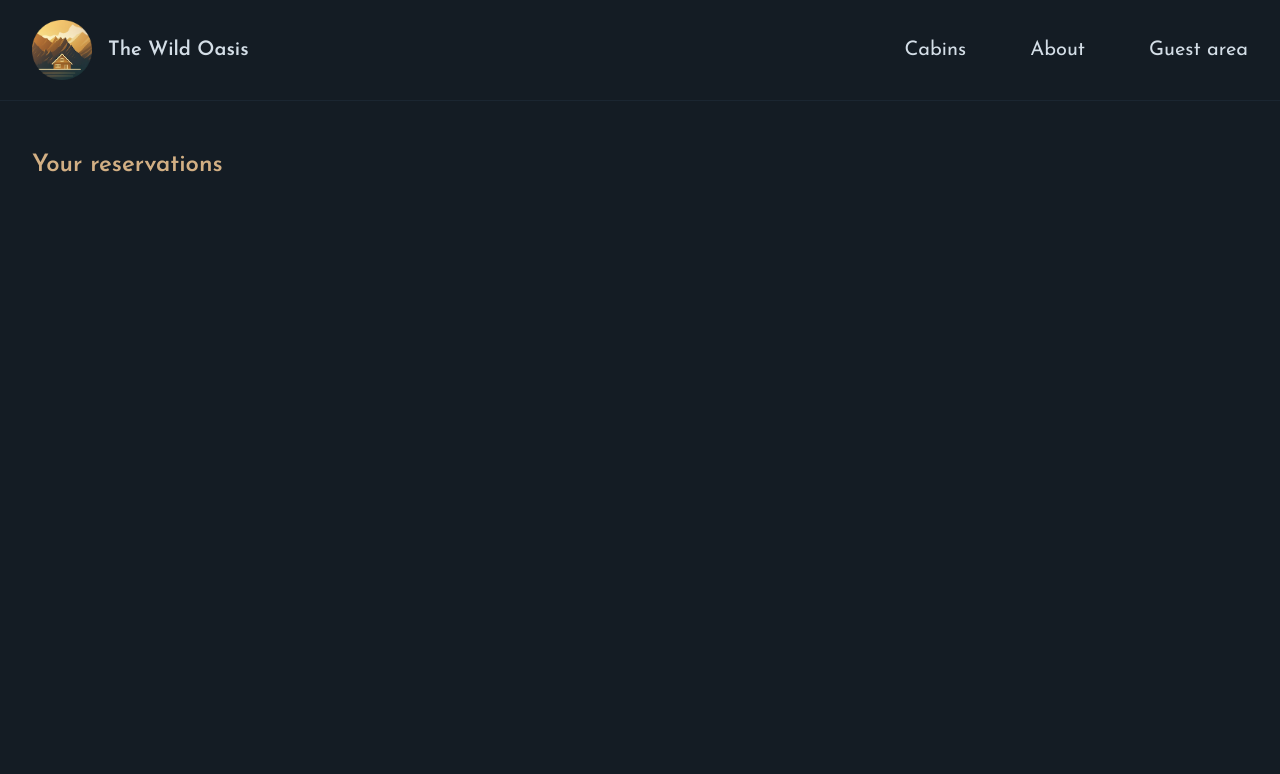
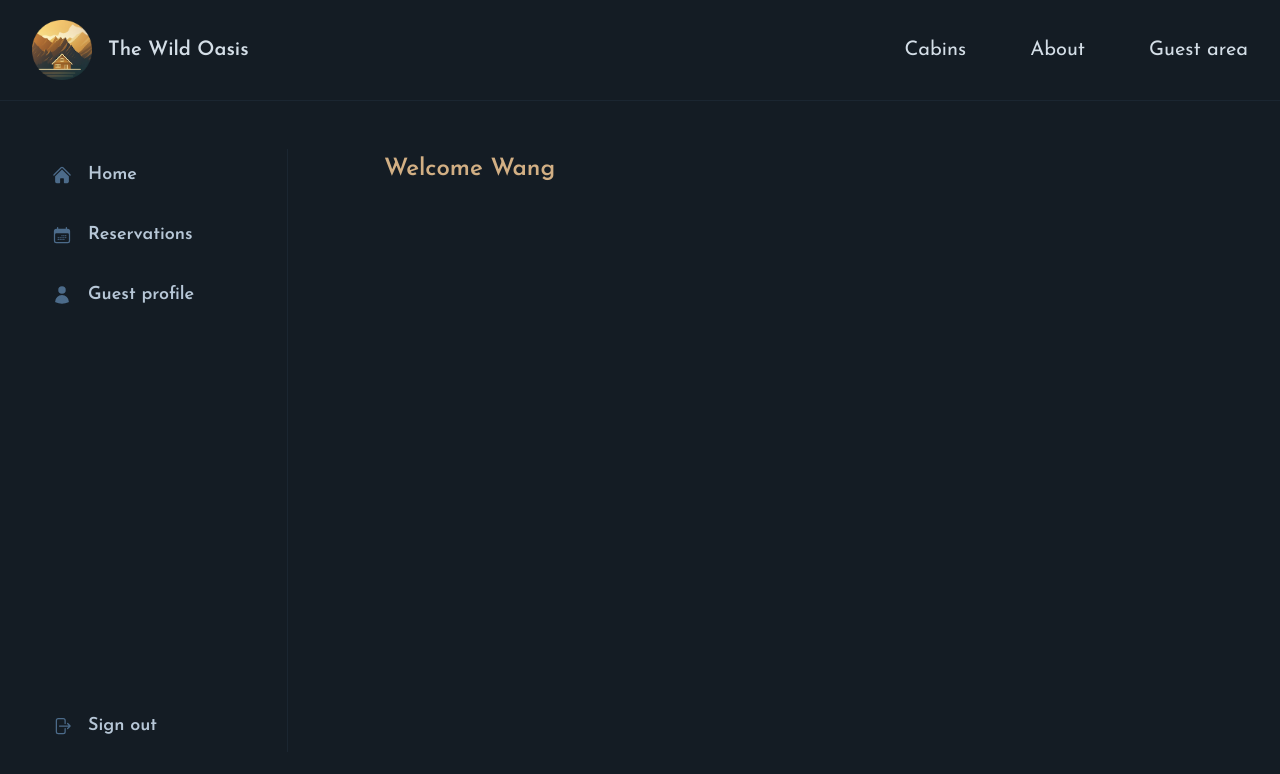
Before and after one commit to tquang2410/cabins-booking, a Next.js app: page /account in a window 1280 px wide. Shown: the top 774 px of the page. Built offline with nearby package versions, Linux system fonts and the light colour scheme.

Commit message:
Adding a Nested Layout

```diff
--- /dev/null
+++ b/app/_components/SideNavigation.js
@@ -0,0 +1,51 @@
+import Link from "next/link";
+import {
+  CalendarDaysIcon,
+  HomeIcon,
+  UserIcon,
+} from '@heroicons/react/24/solid';
+import SignOutButton from '@/app/_components/SignOutButton';
+
+const navLinks = [
+  {
+    name: 'Home',
+    href: '/account',
+    icon: <HomeIcon className='h-5 w-5 text-primary-600' />,
+  },
+  {
+    name: 'Reservations',
+    href: '/account/reservations',
+    icon: <CalendarDaysIcon className='h-5 w-5 text-primary-600' />,
+  },
+  {
+    name: 'Guest profile',
+    href: '/account/profile',
+    icon: <UserIcon className='h-5 w-5 text-primary-600' />,
+  },
+];
+
+function SideNavigation() {
+  return (
+    <nav className='border-r border-primary-900'>
+      <ul className='flex flex-col gap-2 h-full text-lg'>
+        {navLinks.map((link) => (
+          <li key={link.name}>
+            <Link
+              className={`py-3 px-5 hover:bg-primary-900 hover:text-primary-100 transition-colors flex items-center gap-4 font-semibold text-primary-200`}
+              href={link.href}
+            >
+              {link.icon}
+              <span>{link.name}</span>
+            </Link>
+          </li>
+        ))}
+
+        <li className='mt-auto'>
+          <SignOutButton />
+        </li>
+      </ul>
+    </nav>
+  );
+}
+
+export default SideNavigation;
--- /dev/null
+++ b/app/_components/SignInButton.js
@@ -0,0 +1,15 @@
+function SignInButton() {
+  return (
+    <button className='flex items-center gap-6 text-lg border border-primary-300 px-10 py-4 font-medium'>
+      <img
+        src='https://authjs.dev/img/providers/google.svg'
+        alt='Google logo'
+        height='24'
+        width='24'
+      />
+      <span>Continue with Google</span>
+    </button>
+  );
+}
+
+export default SignInButton;
--- /dev/null
+++ b/app/_components/SignOutButton.js
@@ -0,0 +1,12 @@
+import { ArrowRightOnRectangleIcon } from '@heroicons/react/24/solid';
+
+function SignOutButton() {
+  return (
+    <button className='py-3 px-5 hover:bg-primary-900 hover:text-primary-100 transition-colors flex items-center gap-4 font-semibold text-primary-200 w-full'>
+      <ArrowRightOnRectangleIcon className='h-5 w-5 text-primary-600' />
+      <span>Sign out</span>
+    </button>
+  );
+}
+
+export default SignOutButton;
--- /dev/null
+++ b/app/account/layout.js
@@ -0,0 +1,11 @@
+import SideNavigation from "@/app/_components/SideNavigation";
+export default function Layout({children}) {
+    return(
+        <div className="grid grid-cols-[16rem_1fr] h-full gap-12">
+        <SideNavigation/>
+        <div className="pl-12 py-1"
+        >{children}
+        </div>
+    </div>
+    );
+}
--- a/app/account/page.js
+++ b/app/account/page.js
@@ -5,6 +5,6 @@ export default function Page()
 {
   return <h2
       className="font-semibold text-2xl text-accent-400 mb-7">
-      Your reservations
+      Welcome Wang
   </h2>
 }
--- a/app/account/profile/page.js
+++ b/app/account/profile/page.js
@@ -1,4 +1,8 @@
 import SelectCountry from "@/app/_components/SelectCountry";
+
+export const metadata = {
+    title: 'Update profile'
+};
 
 export default function Page() {
     // CHANGE
--- a/app/account/reservations/page.js
+++ b/app/account/reservations/page.js
@@ -1,5 +1,8 @@
 import ReservationCard from "@/app/_components/ReservationCard"
-
+export const metadata = {
+    title: "Your Reservations",
+    description: "View and manage your reservations",
+}
 export default function Page() {
     // CHANGE
     const bookings = [];
--- a/app/layout.js
+++ b/app/layout.js
@@ -16,13 +16,14 @@ export const metadata = {
 export default function RootLayout({children }) {
     return (
         <html lang="en">
-        <body className={`${josefin.className} bg-primary-950 text-primary-100 min-h-screen flex flex-col relative`}>
+        <body className={`${josefin.className} antialiasing bg-primary-950 text-primary-100 min-h-screen flex flex-col relative`}>
        <Header/>
-       <div className="flex-1 px-8 py-12 relative">
-        <main className="max-w-7xl mx-auto">{children}
+       <div className="flex-1 py-12 px-8 grid">
+        <main className="w-full max-w-7xl mx-auto">
+            {children}
         </main>
        </div>
         </body>
         </html>
-    )
+    );
 }
```
